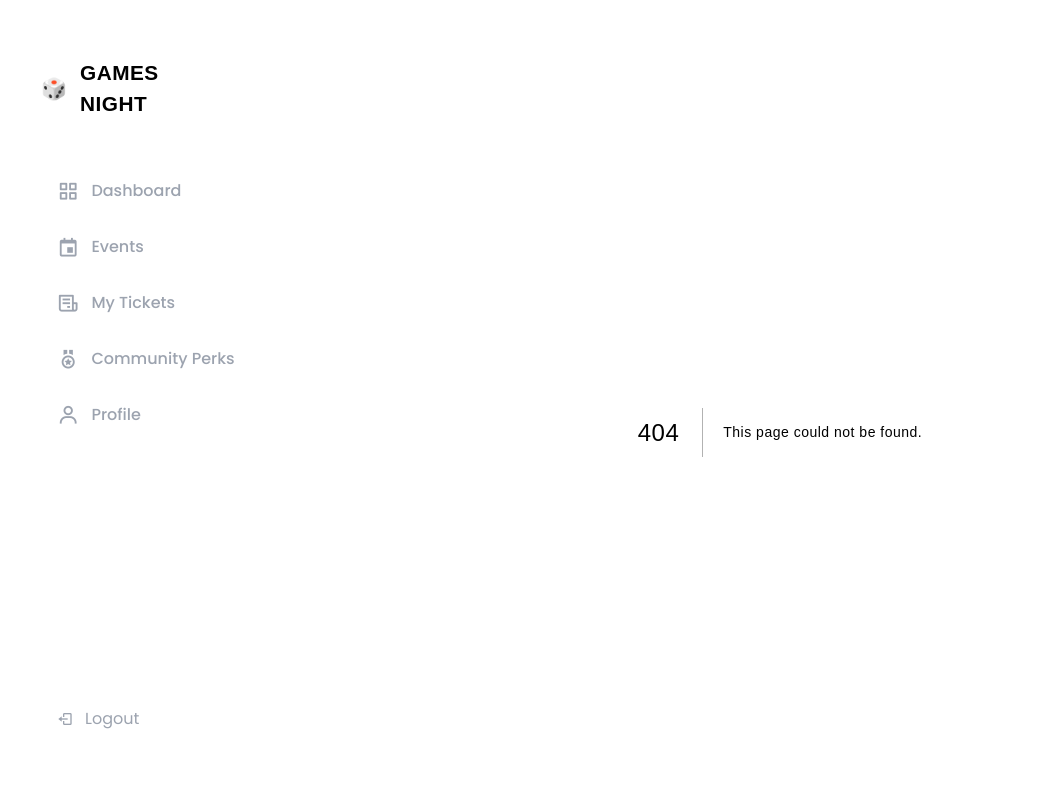
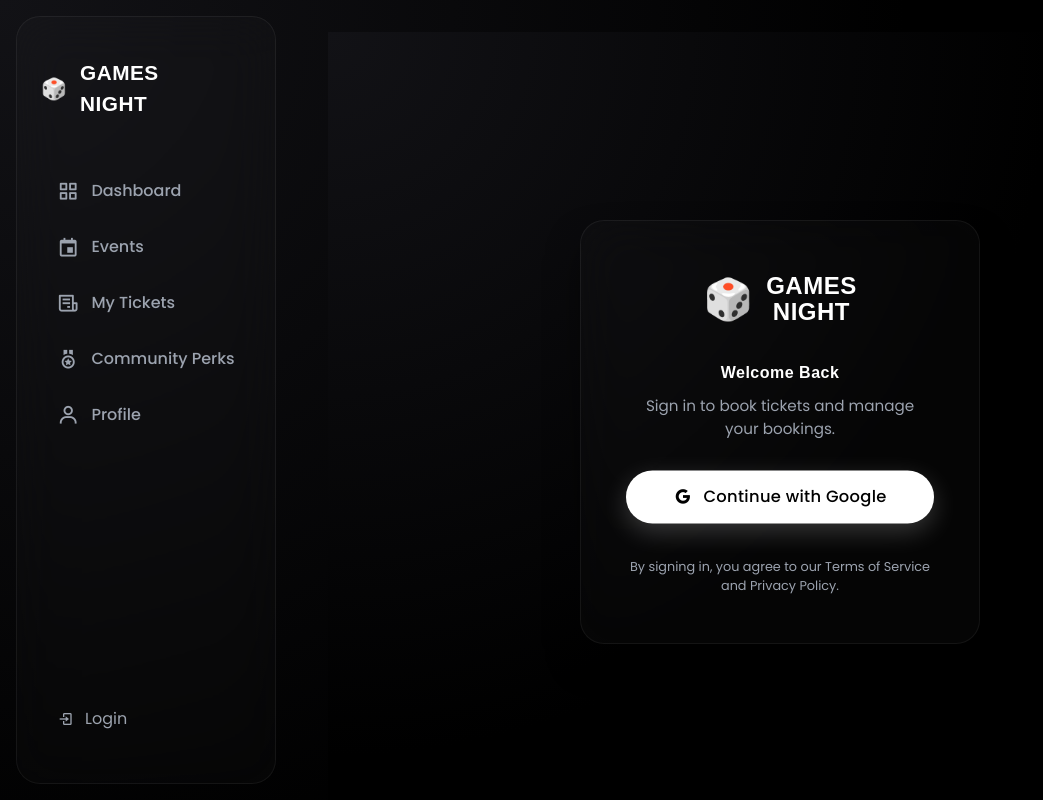
Before and after one commit to moksh2305/games-night, a Next.js app: page /login in a window 1280 px wide. Before the commit this address had no page. Shown: the whole page, without its empty margins (0-1043 px from the left). Built offline with nearby package versions, Linux system fonts and the light colour scheme; no server answers; a web font is replaced by a local one.

Commit message:
Implement Google Auth and Resend Ticket Emails

```diff
--- a/app/actions.ts
+++ b/app/actions.ts
@@ -3,12 +3,20 @@
 import { prisma } from '@/lib/prisma';
 import { revalidatePath } from 'next/cache';
 import { redirect } from 'next/navigation';
-import { cookies } from 'next/headers';
+import { auth } from '@/auth';
+import { Resend } from 'resend';
+
+const resend = new Resend(process.env.RESEND_API_KEY);
 
 export async function bookTicket(prevState: any, formData: FormData) {
+  const session = await auth();
+  if (!session?.user?.id || !session?.user?.email) {
+    return { error: 'You must be logged in to book a ticket.' };
+  }
+
   const eventId = formData.get('eventId') as string;
   const name = formData.get('name') as string;
-  const email = formData.get('email') as string;
+  const email = session.user.email;
   const age = parseInt(formData.get('age') as string);
   const address = formData.get('address') as string;
 
@@ -27,6 +35,7 @@ export async function bookTicket(prevState: any, formData: FormData) {
     await prisma.booking.create({
       data: {
         eventId,
+        userId: session.user.id,
         name,
         email,
         age,
@@ -35,6 +44,25 @@ export async function bookTicket(prevState: any, formData: FormData) {
         status: 'Confirmed',
       },
     });
+
+    if (process.env.RESEND_API_KEY) {
+      await resend.emails.send({
+        from: 'AYSG Games Night <onboarding@resend.dev>',
+        to: email,
+        subject: `Your Ticket to ${event.title}`,
+        html: `
+          <div style="font-family: sans-serif; padding: 20px;">
+            <h2>You're going to ${event.title}!</h2>
+            <p>Hi ${name},</p>
+            <p>Your ticket is confirmed. We can't wait to see you.</p>
+            <p><strong>Date:</strong> ${event.date}</p>
+            <p><strong>Venue:</strong> ${event.venue}</p>
+            <br/>
+            <a href="https://aysg-games-night.vercel.app/mytickets" style="background: #a855f7; color: white; padding: 10px 20px; text-decoration: none; border-radius: 5px;">View your Boarding Pass</a>
+          </div>
+        `
+      });
+    }
   } catch (error: any) {
     if (error.code === 'P2002') {
       return { error: 'You have already booked a ticket for this event with this email.' };
@@ -42,8 +70,7 @@ export async function bookTicket(prevState: any, formData: FormData) {
     return { error: 'An unexpected error occurred.' };
   }
 
-  const cookieStore = await cookies();
-  cookieStore.set('userEmail', email, { path: '/' });
+
   revalidatePath('/mytickets');
   revalidatePath(`/events/${eventId}/book`);
   redirect('/mytickets');
@@ -53,10 +80,13 @@ export async function addTestimonial(formData: FormData) {
   const content = formData.get('content') as string;
   if (!content || content.trim().length === 0) return { error: 'Testimonial cannot be empty' };
 
+  const session = await auth();
+  if (!session?.user) return { error: 'Must be logged in' };
+
   try {
     await prisma.testimonial.create({
       data: {
-        name: 'Alex Johnson', // Placeholder for logged-in user
+        name: session.user.name || 'Anonymous',
         role: 'Participant',
         content,
       }
--- /dev/null
+++ b/app/api/auth/[...nextauth]/route.ts
@@ -0,0 +1,3 @@
+import { handlers } from "@/auth"
+
+export const { GET, POST } = handlers
--- a/app/events/[id]/book/page.tsx
+++ b/app/events/[id]/book/page.tsx
@@ -1,3 +1,4 @@
+import { auth } from '@/auth';
 import { prisma } from '@/lib/prisma';
 import { bookTicket } from '@/app/actions';
 import { redirect } from 'next/navigation';
@@ -8,6 +9,11 @@ import RealtimeCounter from '@/components/RealtimeCounter';
 export const revalidate = 5;
 
 export default async function BookEventPage(props: { params: Promise<{ id: string }> }) {
+  const session = await auth();
+  if (!session?.user) {
+    redirect('/login');
+  }
+
   const params = await props.params;
   const event = await prisma.event.findUnique({
     where: { id: params.id },
--- a/app/layout.tsx
+++ b/app/layout.tsx
@@ -1,6 +1,7 @@
 import { Poppins } from 'next/font/google';
 import './globals.css';
 import Sidebar from '@/components/Sidebar';
+import { auth } from '@/auth';
 
 const poppins = Poppins({
   weight: ['300', '400', '500', '600', '700'],
@@ -13,7 +14,7 @@ export const metadata = {
   description: 'Luxury cyber-neon web dashboard UI for Games Night',
 };
 
-export default function RootLayout({
+export default async function RootLayout({
   children,
 }: {
   children: React.ReactNode;
@@ -25,7 +26,7 @@ export default function RootLayout({
         <link href="https://api.fontshare.com/v2/css?f[]=clash-display@400,500,600,700&display=swap" rel="stylesheet" />
       </head>
       <body>
-        <Sidebar />
+        <Sidebar session={await auth()} />
         <main className="main-content">
           {children}
         </main>
--- /dev/null
+++ b/app/login/page.tsx
@@ -0,0 +1,69 @@
+import { signIn } from "@/auth"
+
+export default function LoginPage() {
+  return (
+    <div style={{
+      display: 'flex',
+      flexDirection: 'column',
+      alignItems: 'center',
+      justifyContent: 'center',
+      minHeight: '100vh',
+      background: 'radial-gradient(circle at top left, #121216, var(--bg-dark) 60%)',
+      padding: '2rem'
+    }}>
+
+      <div className="glass-panel" style={{
+        padding: '3rem',
+        maxWidth: '400px',
+        width: '100%',
+        textAlign: 'center',
+        display: 'flex',
+        flexDirection: 'column',
+        alignItems: 'center',
+        gap: '2rem'
+      }}>
+
+        <div style={{ display: 'flex', alignItems: 'center', gap: '12px', fontSize: '1.5rem', fontWeight: 700, letterSpacing: '1px' }}>
+          <div className="logo-icon" style={{ fontSize: '2.5rem' }}>🎲</div>
+          <h1 style={{ lineHeight: 1.1 }}>GAMES<br/>NIGHT</h1>
+        </div>
+
+        <div>
+          <h2 style={{ marginBottom: '10px' }}>Welcome Back</h2>
+          <p className="subtitle">Sign in to book tickets and manage your bookings.</p>
+        </div>
+
+        <form
+          action={async () => {
+            "use server"
+            await signIn("google", { redirectTo: "/" })
+          }}
+          style={{ width: '100%' }}
+        >
+          <button
+            type="submit"
+            className="btn btn-primary glow"
+            style={{
+              width: '100%',
+              justifyContent: 'center',
+              display: 'flex',
+              gap: '10px',
+              padding: '14px',
+              fontSize: '1rem',
+              background: 'white',
+              color: 'black'
+            }}
+          >
+            <i className='bx bxl-google' style={{ fontSize: '1.2rem' }}></i>
+            Continue with Google
+          </button>
+        </form>
+
+        <p style={{ fontSize: '0.8rem', color: 'var(--text-muted)' }}>
+          By signing in, you agree to our Terms of Service and Privacy Policy.
+        </p>
+      </div>
+
+    </div>
+  )
+}
--- a/app/mytickets/page.tsx
+++ b/app/mytickets/page.tsx
@@ -2,13 +2,19 @@ import { prisma } from '@/lib/prisma';
 import Link from 'next/link';
 import InviteFriendsCard from '@/components/InviteFriendsCard';
 import ShareableTicket from '@/components/ShareableTicket';
-import { cookies } from 'next/headers';
+import { auth } from '@/auth';
+import { redirect } from 'next/navigation';
 
 export const dynamic = 'force-dynamic';
 
 export default async function MyTicketsPage() {
-  const cookieStore = await cookies();
-  const userEmail = cookieStore.get('userEmail')?.value;
+  const session = await auth();
+
+  if (!session?.user) {
+    redirect('/login');
+  }
+
+  const userEmail = session.user.email;
 
   const bookings = userEmail ? await prisma.booking.findMany({
     where: {
--- /dev/null
+++ b/auth.ts
@@ -0,0 +1,25 @@
+import NextAuth from "next-auth"
+import GoogleProvider from "next-auth/providers/google"
+import { PrismaAdapter } from "@auth/prisma-adapter"
+import { prisma } from "@/lib/prisma"
+
+export const { handlers, auth, signIn, signOut } = NextAuth({
+  adapter: PrismaAdapter(prisma),
+  providers: [
+    GoogleProvider({
+      clientId: process.env.GOOGLE_CLIENT_ID,
+      clientSecret: process.env.GOOGLE_CLIENT_SECRET,
+    }),
+  ],
+  session: {
+    strategy: "database",
+  },
+  callbacks: {
+    async session({ session, user }) {
+      if (session.user) {
+        session.user.id = user.id
+      }
+      return session
+    }
+  }
+})
--- a/components/BookEventForm.tsx
+++ b/components/BookEventForm.tsx
@@ -30,10 +30,6 @@ export default function BookEventForm({ eventId, price, isSoldOut }: { eventId:
         <input type="text" name="name" required placeholder="John Doe" disabled={isPending} style={{ width: '100%', padding: '0.8rem', borderRadius: '0.5rem', background: '#0f1021', border: '1px solid #2a2b4a', color: 'white', opacity: isPending ? 0.5 : 1 }} />
       </div>
 
-      <div>
-        <label style={{ display: 'block', marginBottom: '0.5rem', color: 'var(--text-muted)' }}>Email (for 1 ticket limit)</label>
-        <input type="email" name="email" required placeholder="john@example.com" disabled={isPending} style={{ width: '100%', padding: '0.8rem', borderRadius: '0.5rem', background: '#0f1021', border: '1px solid #2a2b4a', color: 'white', opacity: isPending ? 0.5 : 1 }} />
-      </div>
 
       <div>
         <label style={{ display: 'block', marginBottom: '0.5rem', color: 'var(--text-muted)' }}>Age</label>
--- a/components/Sidebar.tsx
+++ b/components/Sidebar.tsx
@@ -1,8 +1,9 @@
 'use client';
 import Link from 'next/link';
 import { usePathname } from 'next/navigation';
+import { signOut } from 'next-auth/react';
 
-export default function Sidebar() {
+export default function Sidebar({ session }: { session: any }) {
   const pathname = usePathname();
 
   const navItems = [
@@ -31,12 +32,25 @@ export default function Sidebar() {
       </ul>
       <div className="bottom-nav">
         <ul>
-          <li>
-            <Link href="/logout">
-              <i className="bx bx-log-out"></i>
-              <span className="links_name">Logout</span>
-            </Link>
-          </li>
+          {session ? (
+            <li>
+              <button
+                onClick={() => signOut({ callbackUrl: '/' })}
+                className="bottom-nav-link"
+                style={{ display: 'flex', alignItems: 'center', gap: '12px', color: 'var(--text-muted)', background: 'transparent', border: 'none', padding: '12px 16px', cursor: 'pointer', width: '100%' }}
+              >
+                <img src={session.user.image || ''} alt="User" style={{ width: 24, height: 24, borderRadius: '50%' }} />
+                <span className="links_name">Logout</span>
+              </button>
+            </li>
+          ) : (
+            <li>
+              <Link href="/login" style={{ display: 'flex', alignItems: 'center', gap: '12px', color: 'var(--text-muted)', textDecoration: 'none', padding: '12px 16px' }}>
+                <i className="bx bx-log-in"></i>
+                <span className="links_name">Login</span>
+              </Link>
+            </li>
+          )}
         </ul>
       </div>
     </nav>
--- a/package.json
+++ b/package.json
@@ -10,12 +10,16 @@
     "postinstall": "prisma generate"
   },
   "dependencies": {
+    "@auth/prisma-adapter": "^2.11.2",
     "@prisma/client": "^5.22.0",
+    "@react-email/components": "^1.0.12",
     "framer-motion": "^12.42.0",
     "html-to-image": "^1.11.13",
     "next": "16.2.9",
+    "next-auth": "^5.0.0-beta.31",
     "react": "19.2.4",
     "react-dom": "19.2.4",
+    "resend": "^6.14.0",
     "sqlite": "^5.1.1",
     "sqlite3": "^6.0.1",
     "swr": "^2.4.2"
```
Also changed, not shown: 2 other files (tests, documents, lock files or other folders).
